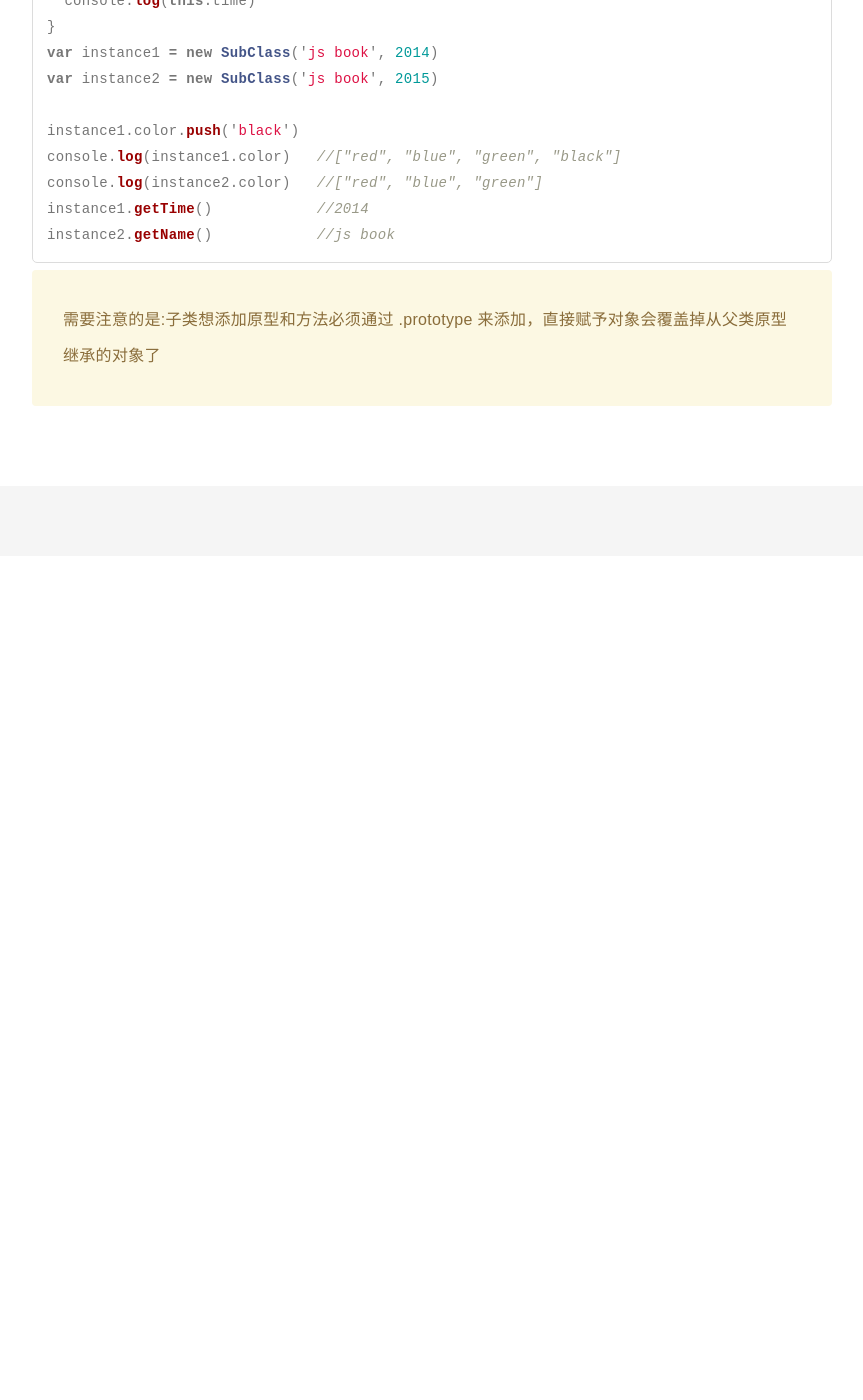
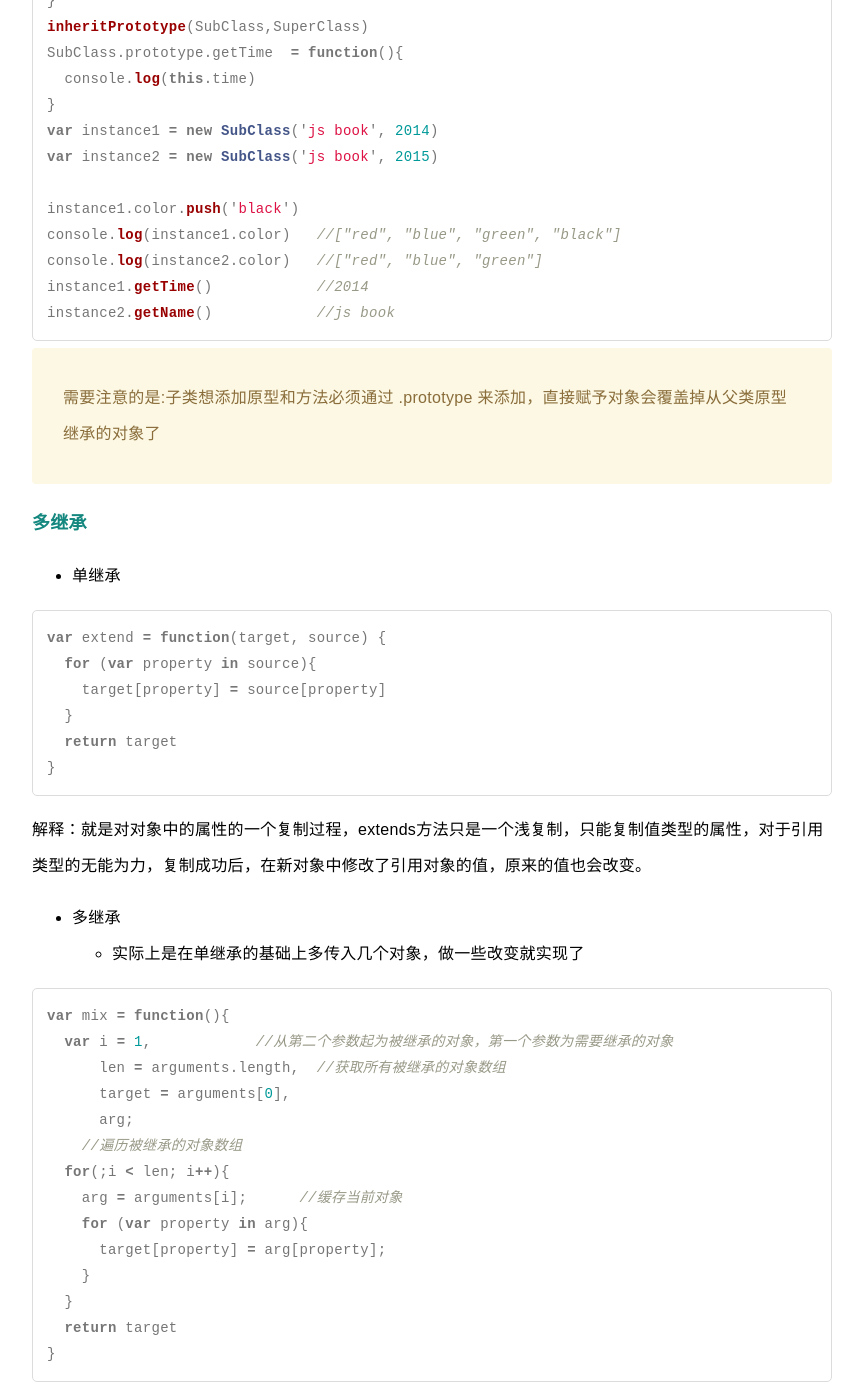
Before and after one commit to jacktown11/yewenxiang23.github.io, a Jekyll site: the page built from JS/1-JSextends.md, in a window 1280 px wide and 1400 px high, scrolled down 4517 px. Shown: the whole window, without its empty margins (208-1071 px from the left). Built offline with Jekyll 4.4.1, drawn with Linux system fonts in a browser that asks for light colours; before the commit the page ends 5073 px from its top, so only the background shows below that; some of the changed text lies outside the part shown.

Commit message:
add Object-oriented and Procedure-orienred

````diff
--- a/JS/1-JSextends.md
+++ b/JS/1-JSextends.md
@@ -145,8 +145,11 @@ function inheritObject(o){
 }
 function inheritPrototype(subClass, superClass){
   var p = inheritObject(superClass.prototype)
+  //复制一份父类的原型副本保存在变量中
   p.constructor = subClass
+  //修正因为重写子类原型导致子类的constructor属性被修改
   subClass.prototype = p
+  //设置子类的原型
 }
 
 function SuperClass(name){
@@ -177,3 +180,59 @@ instance2.getName()            //js book
 
 >需要注意的是:子类想添加原型和方法必须通过 .prototype 来添加，直接赋予对象会覆盖掉从父类原型继承的对象了
 >
+
+### 多继承
+
+- 单继承
+
+```js
+var extend = function(target, source) {
+  for (var property in source){
+    target[property] = source[property]
+  }
+  return target
+}
+```
+解释：就是对对象中的属性的一个复制过程，extends方法只是一个浅复制，只能复制值类型的属性，对于引用类型的无能为力，复制成功后，在新对象中修改了引用对象的值，原来的值也会改变。
+
+- 多继承
+  - 实际上是在单继承的基础上多传入几个对象，做一些改变就实现了
+
+```js
+var mix = function(){
+  var i = 1,            //从第二个参数起为被继承的对象，第一个参数为需要继承的对象
+      len = arguments.length,  //获取所有被继承的对象数组
+      target = arguments[0],
+      arg;
+    //遍历被继承的对象数组
+  for(;i < len; i++){
+    arg = arguments[i];      //缓存当前对象
+    for (var property in arg){
+      target[property] = arg[property];
+    }
+  }
+  return target
+}
+```
+
+也可以绑定到原生对象Object上,这样所有的对象都拥有这个方法了
+
+```js
+Object.prototype.mix = function(){
+  var i = 0,              //从第一个参数起为被继承对象
+      len = arguments.length,
+      arg,
+      for(;i < len; i++){
+        arg = arguments[i]
+        for(var property in arg){
+          this[property] = arg[property]
+        }
+      }
+}
+```
+
+调用
+
+```
+otherBook.mix(book1,book2)
+```
````
Also changed, not shown: JS/5-Object-oriented and Procedure-oriented.md (added, +92 -0 lines), react-native/bash.md (+2 -0 lines).
